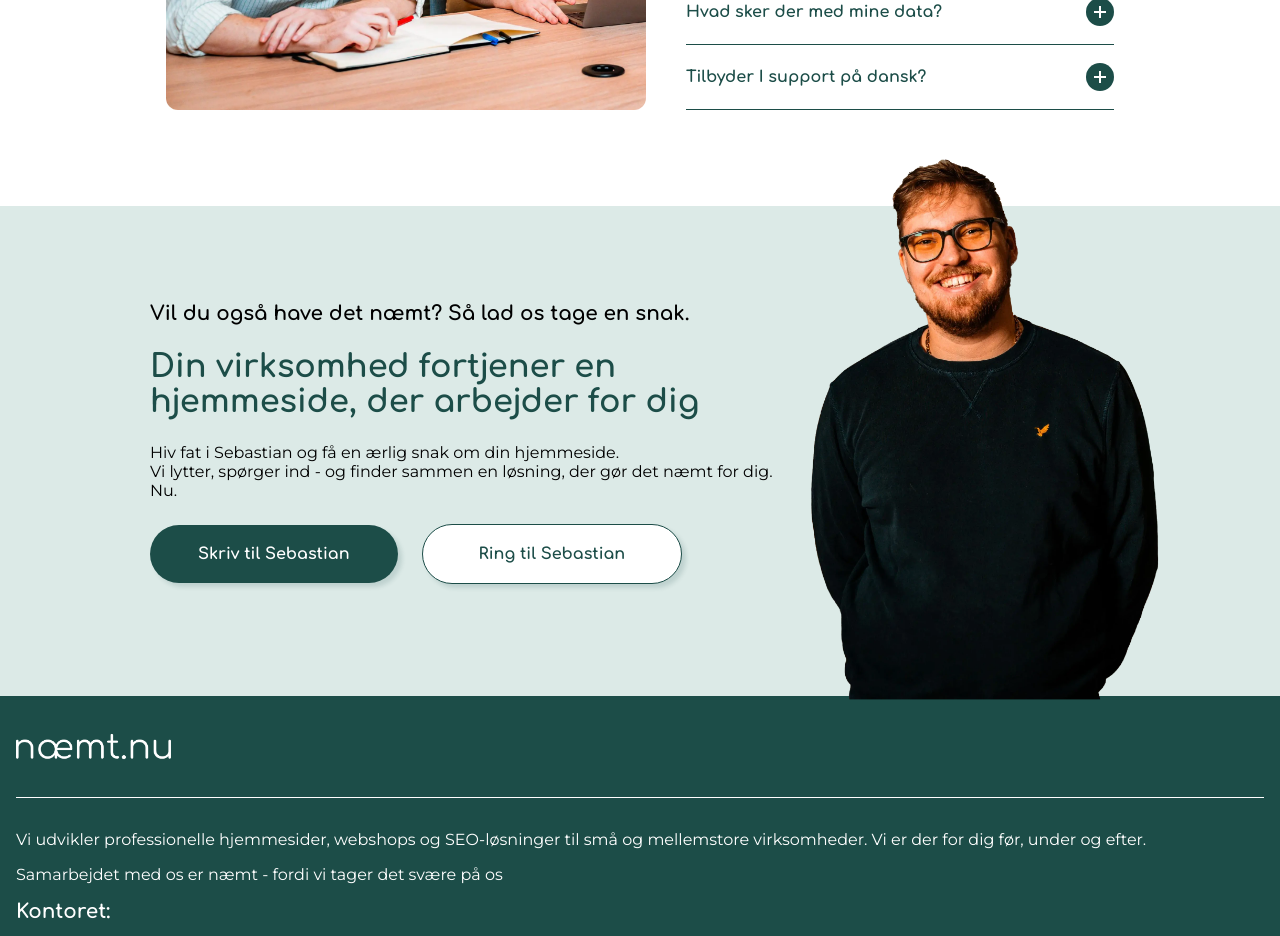
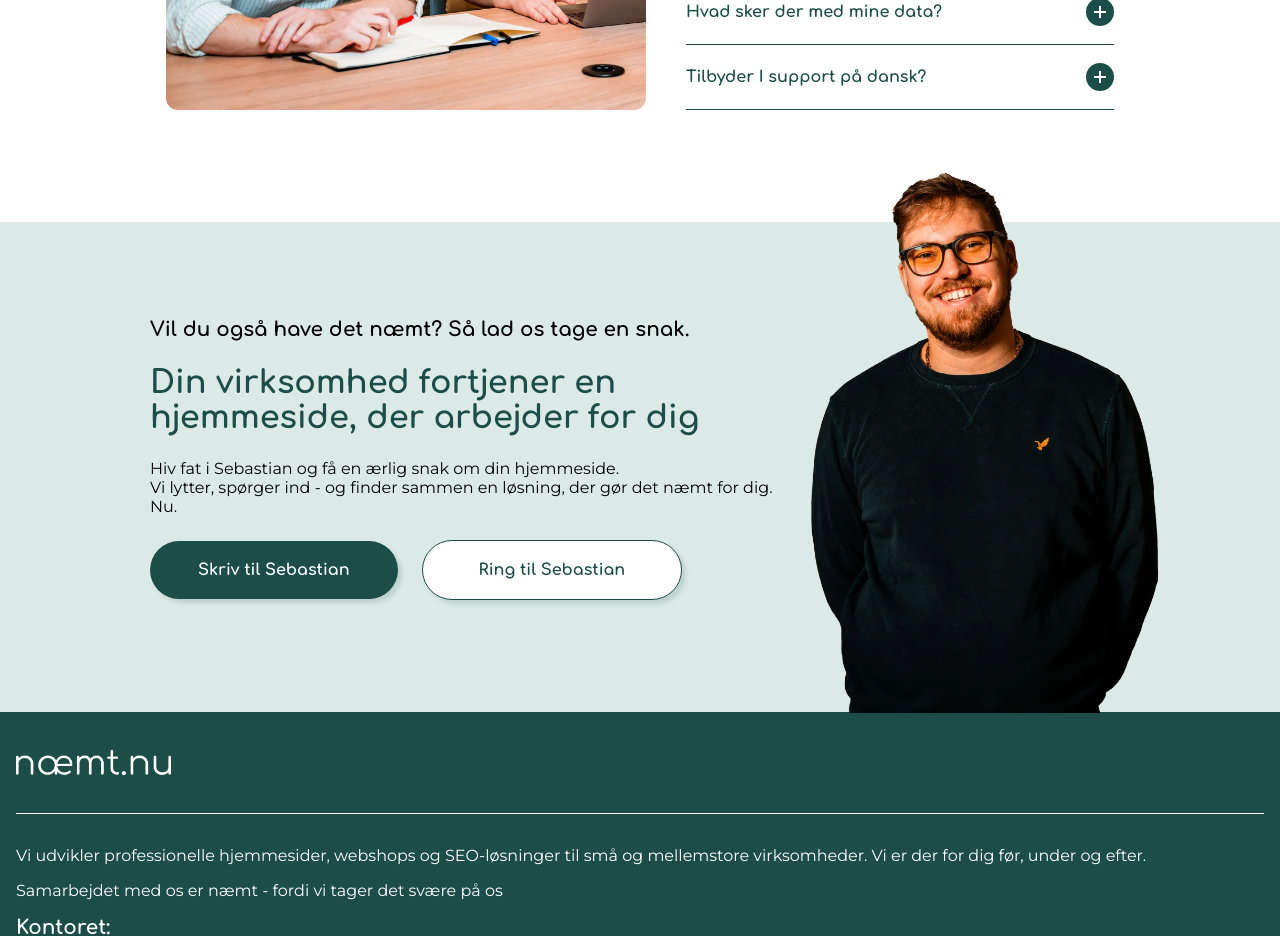
Before and after one commit to SofiePedersen/naemtnu, a Vue app: page / in a window 1280 px wide. Shown: the part 3080-4016 px from the top of the page. Built offline with nearby package versions, Linux system fonts and the light colour scheme; no server answers.

Commit message:
Update Contact.vue

```diff
--- a/src/components/Contact.vue
+++ b/src/components/Contact.vue
@@ -122,7 +122,7 @@ import Sebastian from "@/assets/images/sebastian.webp";
 
 @media (min-width: 1200px) {
   .contact {
-    margin-top: 2rem;
+    margin-top: 3rem;
     padding: 0rem 9.375rem;
     height: 30.625rem;
     overflow: visible;
@@ -132,7 +132,7 @@ import Sebastian from "@/assets/images/sebastian.webp";
     img {
       width: 23.1rem;
       height: 35.25rem;
-      transform: translateY(-3.1rem);
+      transform: translateY(-3.25rem);
     }
   }
 }
```
